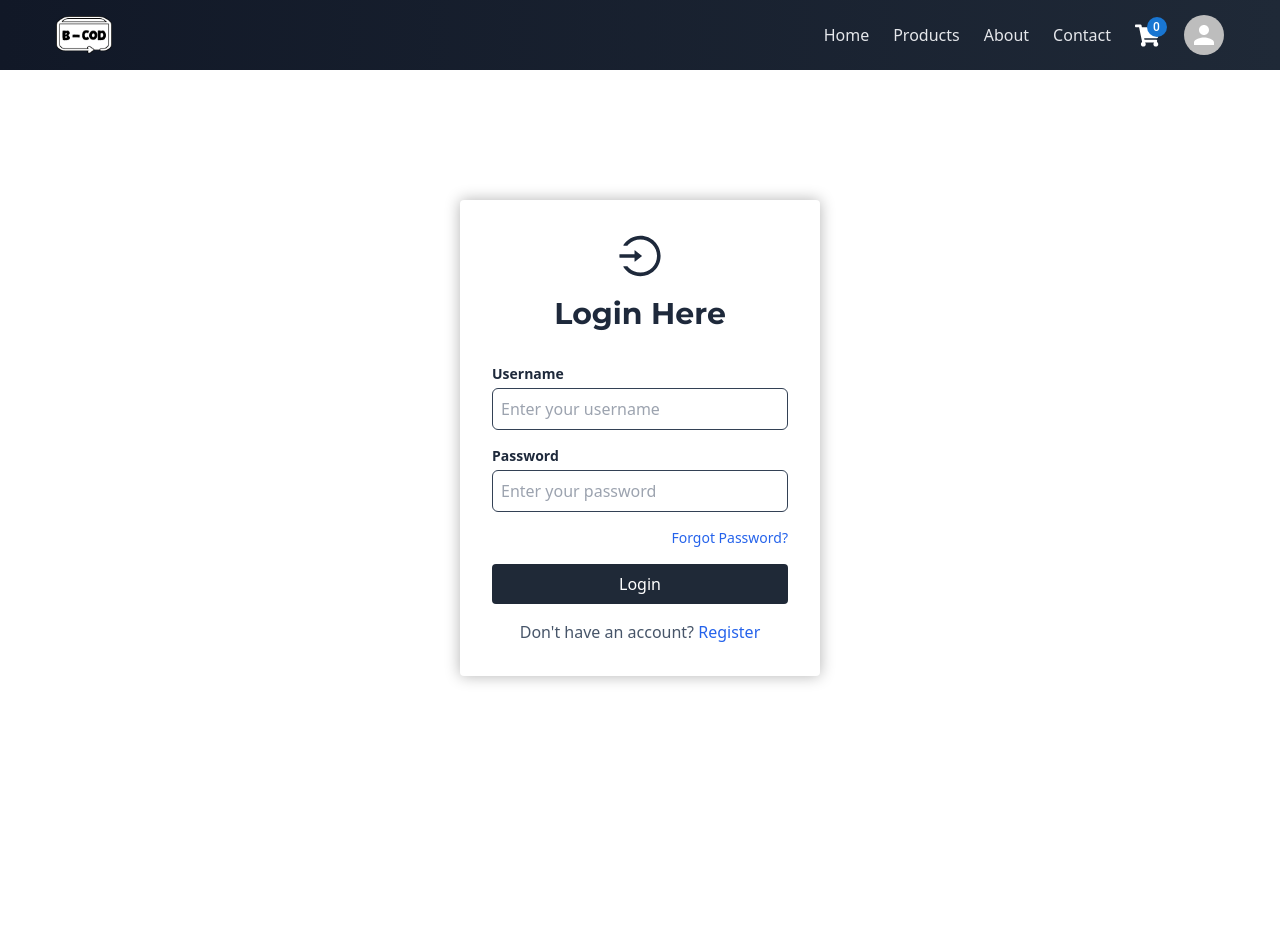
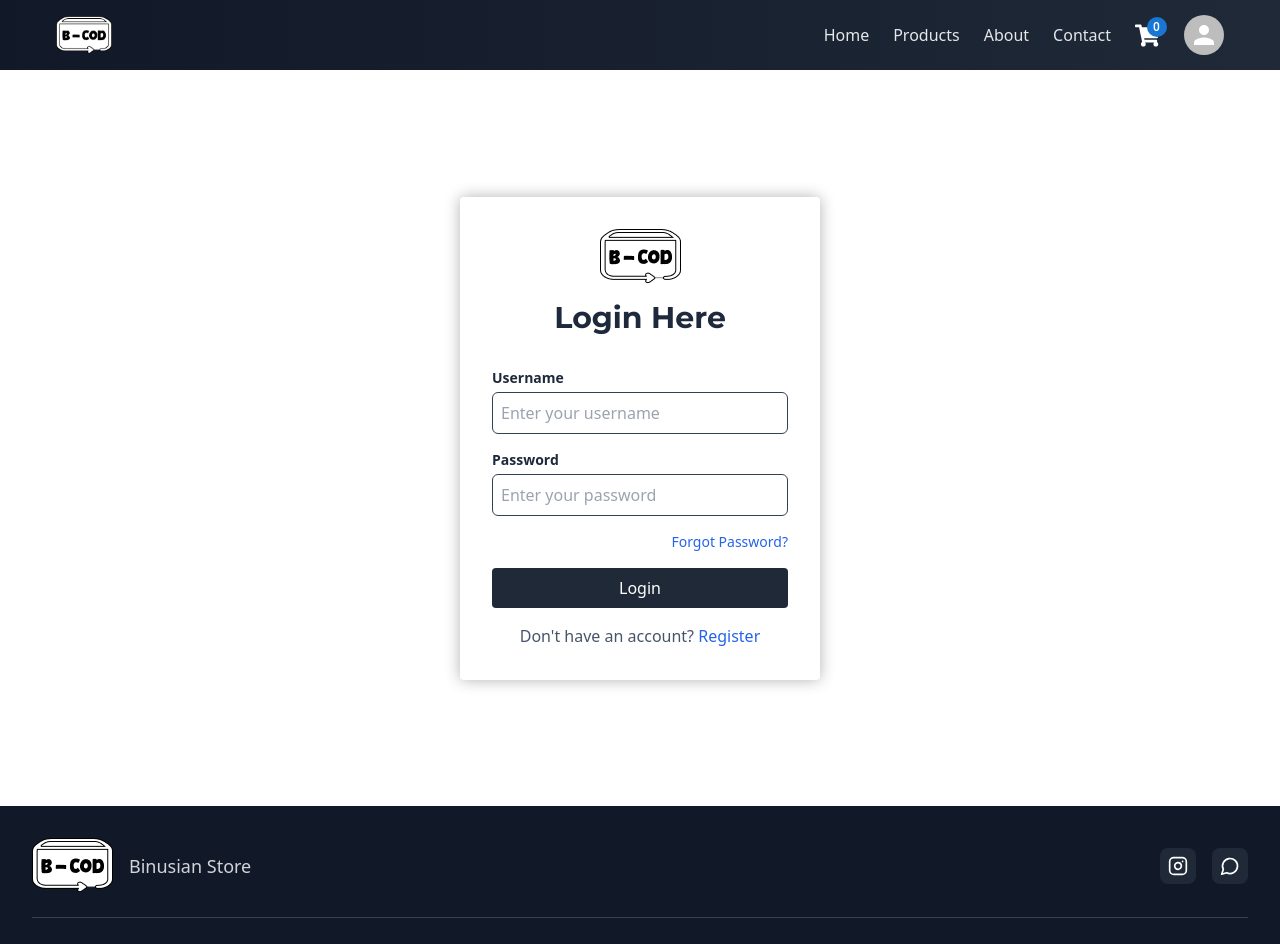
Before and after one commit to wildanfm19/frontend_bcod, a React (Vite) app: page /login in a window 1280 px wide. Shown: the top 944 px of the page. Before the commit the page ends 806 px from the top, so only its background shows below. Built offline with nearby package versions, Linux system fonts and the light colour scheme; a web font is replaced by a local one.

Commit message:
Updated Image in the login and register

```diff
--- a/package.json
+++ b/package.json
@@ -17,6 +17,7 @@
     "@mui/material": "^7.1.0",
     "@reduxjs/toolkit": "^2.8.2",
     "axios": "^1.9.0",
+    "lucide-react": "^0.511.0",
     "react": "^19.1.0",
     "react-dom": "^19.1.0",
     "react-hook-form": "^7.56.4",
--- a/src/App.jsx
+++ b/src/App.jsx
@@ -22,6 +22,7 @@
 import PlacedOrders from './components/OrderDetails/PlacedOrders';
 import ReceivedOrders from './components/OrderDetails/ReceivedOrders';
 import OrderDetailPage from './components/OrderDetails/OrderDetailPage';
+import Footer from './components/shared/Footer';
 
 function AppRoutes() {
   const dispatch = useDispatch();
@@ -64,6 +65,7 @@
           <Route path='/order-details' element={<OrderDetailPage/>}/>
         </Route>
       </Routes>
+       <Footer/>
       <Toaster position='bottom-center'/>
     </>
   );
--- a/src/components/auth/LogIn.jsx
+++ b/src/components/auth/LogIn.jsx
@@ -8,6 +8,7 @@
 import toast from "react-hot-toast";
 import { Dialog, DialogTitle, DialogContent, DialogActions, Button, Typography, IconButton, TextField, CircularProgress } from '@mui/material';
 import { FaCopy } from 'react-icons/fa';
+import { logo } from "../../utils/constant";
 
 const LogIn = () => {
     const navigate = useNavigate();
@@ -143,7 +144,10 @@
                 onSubmit={handleSubmit(loginHandler)}
                 className="sm:w[450px] w-[360px] shadow-custom py-8 sm:px-8 px-4 rounded">
                 <div className="flex flex-col items-center justify-center space-y-4">
-                    <AiOutlineLogin className="text-slate-800 text-5xl" />
+                   <img
+                     className="text-slate-800 text-5xl"
+                     src={logo}
+                   />
                     <h1 className="text-slate-800 text-center font-montserrat lg:text-3xl text-2xl font-bold">
                         Login Here
                     </h1>
--- a/src/components/auth/Register.jsx
+++ b/src/components/auth/Register.jsx
@@ -33,9 +33,12 @@
         <div className="min-h-[calc(100vh-64px)] flex justify-center items-center">
             <form
                 onSubmit={handleSubmit(registerHandler)}
-                className="sm:w[450px] w-[360px] shadow-custom py-8 sm:px-8 px-4 rounded">
+                className="sm:w[450px] w-[360px] shadow-custom py-8 sm:px-8 px-4 rounded m-10">
                     <div className="flex flex-col items-center justify-center space-y-4">
-                        <FaUserPlus className = "text-slate-800 text-5xl"/>
+                        <img
+                             className="text-slate-800 text-5xl"
+                             src={logo}
+                        />
                         <h1 className="text-slate-800 text-center font-montserrat lg:text-3xl text-2xl font-bold">
                             Register Here
                         </h1>
--- /dev/null
+++ b/src/components/shared/Footer.jsx
@@ -0,0 +1,52 @@
+import React from 'react';
+import { Instagram, Facebook, MessageCircle } from 'lucide-react';
+import { logo } from "../../utils/constant";
+const Footer = () => {
+  return (
+    <footer className="bg-gray-900 text-white py-8">
+      <div className="max-w-7xl mx-auto px-4 sm:px-6 lg:px-8">
+        <div className="flex flex-col md:flex-row justify-between items-center space-y-4 md:space-y-0">
+          {/* Left Section - Logo and Store Name */}
+          <div className="flex items-center space-x-4">
+              <img
+                src={logo}
+              />
+            <span className="text-gray-300 text-lg">Binusian Store</span>
+          </div>
+
+
+
+          {/* Right Section - Social Media Icons */}
+          <div className="flex space-x-4">
+            <a
+              href="https://www.instagram.com/bcod.2025/"
+              target="_blank"
+              rel="noopener noreferrer"
+              className="p-2 bg-gray-800 hover:bg-gray-700 rounded-lg transition-colors duration-200"
+            >
+              <Instagram size={20} />
+            </a>
+
+            <a
+              href="https://wa.me/6281210753730"
+              target="_blank"
+              rel="noopener noreferrer"
+              className="p-2 bg-gray-800 hover:bg-gray-700 rounded-lg transition-colors duration-200"
+            >
+              <MessageCircle size={20} />
+            </a>
+          </div>
+        </div>
+
+        {/* Bottom Section - Copyright */}
+        <div className="mt-6 pt-6 border-t border-gray-700">
+          <p className="text-gray-400 text-sm text-center">
+            Copyright © 2025 B-COD. All rights reserved
+          </p>
+        </div>
+      </div>
+    </footer>
+  );
+};
+
+export default Footer;
```
Also changed, not shown: 1 other file (tests, documents, lock files or other folders).
